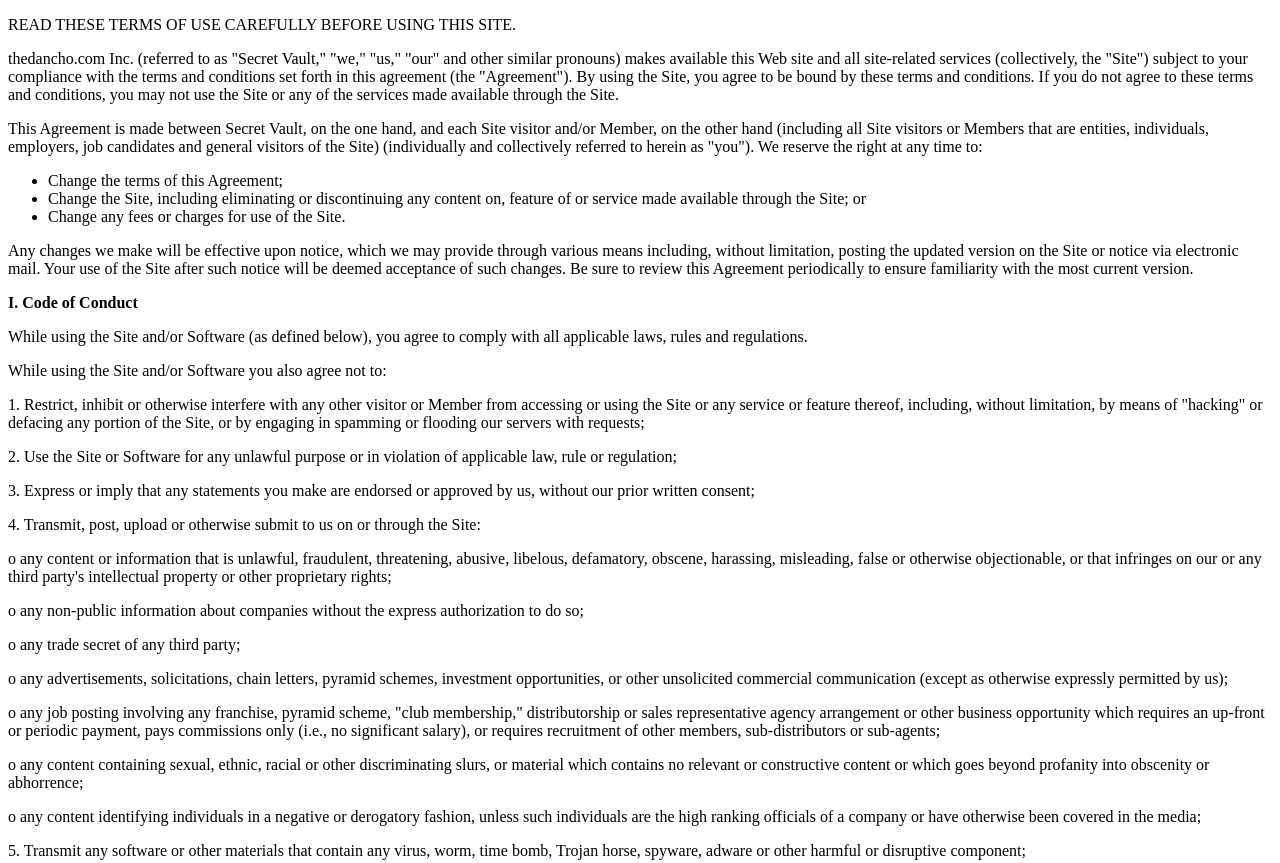
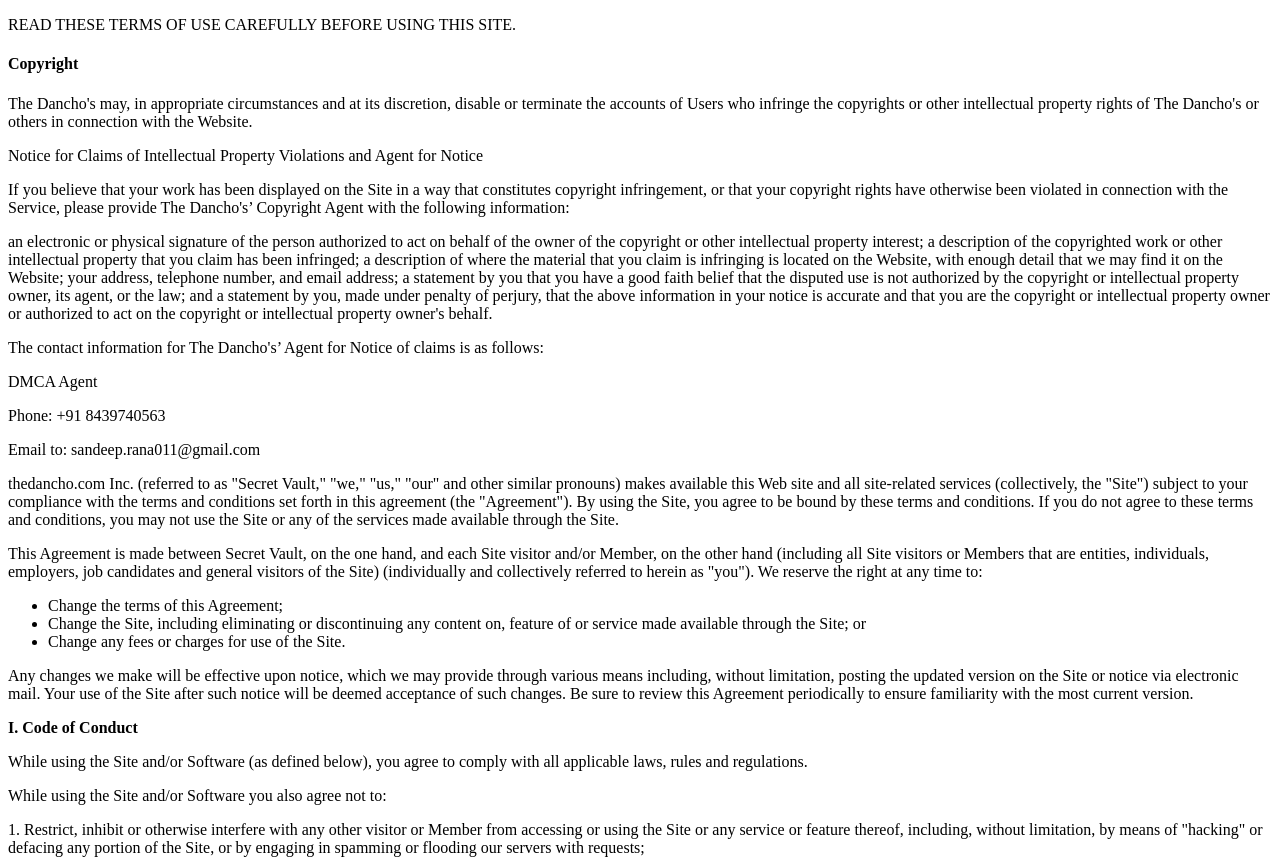
Before and after one commit to sandeeprana011/thedancho, a plain HTML site: page terms.html in a window 1280 px wide. Shown: the top 863 px of the page. Drawn offline with Linux system fonts and the light colour scheme.

Commit message:
Added more terms

```diff
--- a/terms.html
+++ b/terms.html
@@ -7,6 +7,35 @@
 <body>
 <div class="profileSectionText section mainAboutUsText">
     <p>READ THESE TERMS OF USE CAREFULLY BEFORE USING THIS SITE.</p>
+    <h4>Copyright</h4>
+    <p>The Dancho's may, in appropriate circumstances and at its discretion, disable or terminate the accounts of Users
+        who infringe the copyrights or other intellectual property rights of The Dancho's or others in connection with
+        the Website.</p>
+
+    <p>Notice for Claims of Intellectual Property Violations and Agent for Notice</p>
+
+    <p>If you believe that your work has been displayed on the Site in a way that constitutes copyright infringement, or
+        that your copyright rights have otherwise been violated in connection with the Service, please provide The
+        Dancho's’ Copyright Agent with the following information:</p>
+
+    <p>an electronic or physical signature of the person authorized to act on behalf of the owner of the copyright or
+        other intellectual property interest;
+        a description of the copyrighted work or other intellectual property that you claim has been infringed;
+        a description of where the material that you claim is infringing is located on the Website, with enough detail
+        that we may find it on the Website;
+        your address, telephone number, and email address;
+        a statement by you that you have a good faith belief that the disputed use is not authorized by the copyright or
+        intellectual property owner, its agent, or the law; and
+        a statement by you, made under penalty of perjury, that the above information in your notice is accurate and
+        that you are the copyright or intellectual property owner or authorized to act on the copyright or intellectual
+        property owner's behalf.</p>
+    <p>The contact information for The Dancho's’ Agent for Notice of claims is as follows:</p>
+
+    <p>DMCA Agent</p>
+
+    <p>Phone: +91 8439740563</p>
+    <p>Email to: sandeep.rana011@gmail.com</p>
+
     <p>thedancho.com Inc. (referred to as "Secret Vault," "we," "us," "our" and other similar pronouns) makes available
         this Web site and all site-related services (collectively, the "Site") subject to your compliance with the terms
         and conditions set forth in this agreement (the "Agreement"). By using the Site, you agree to be bound by these
```
